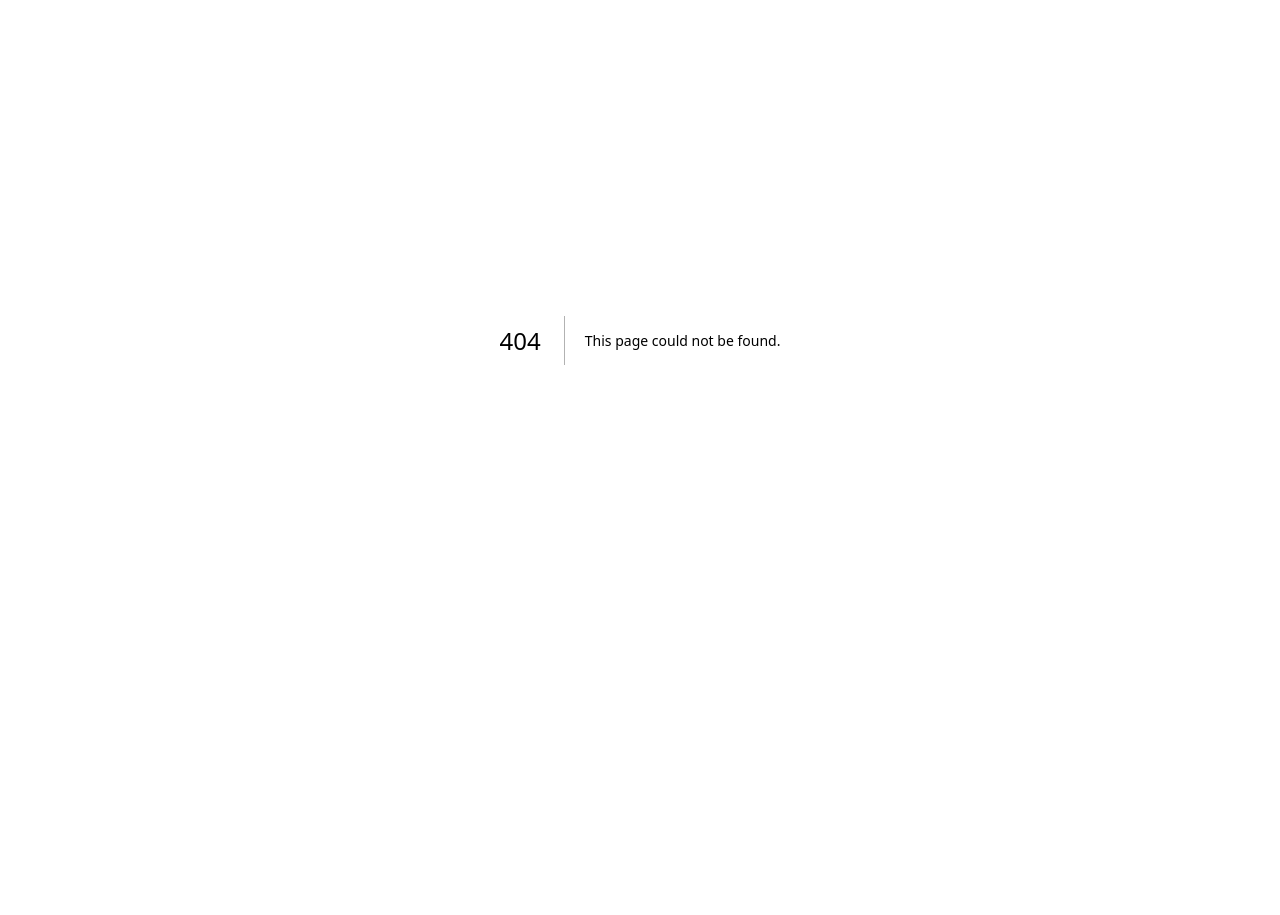
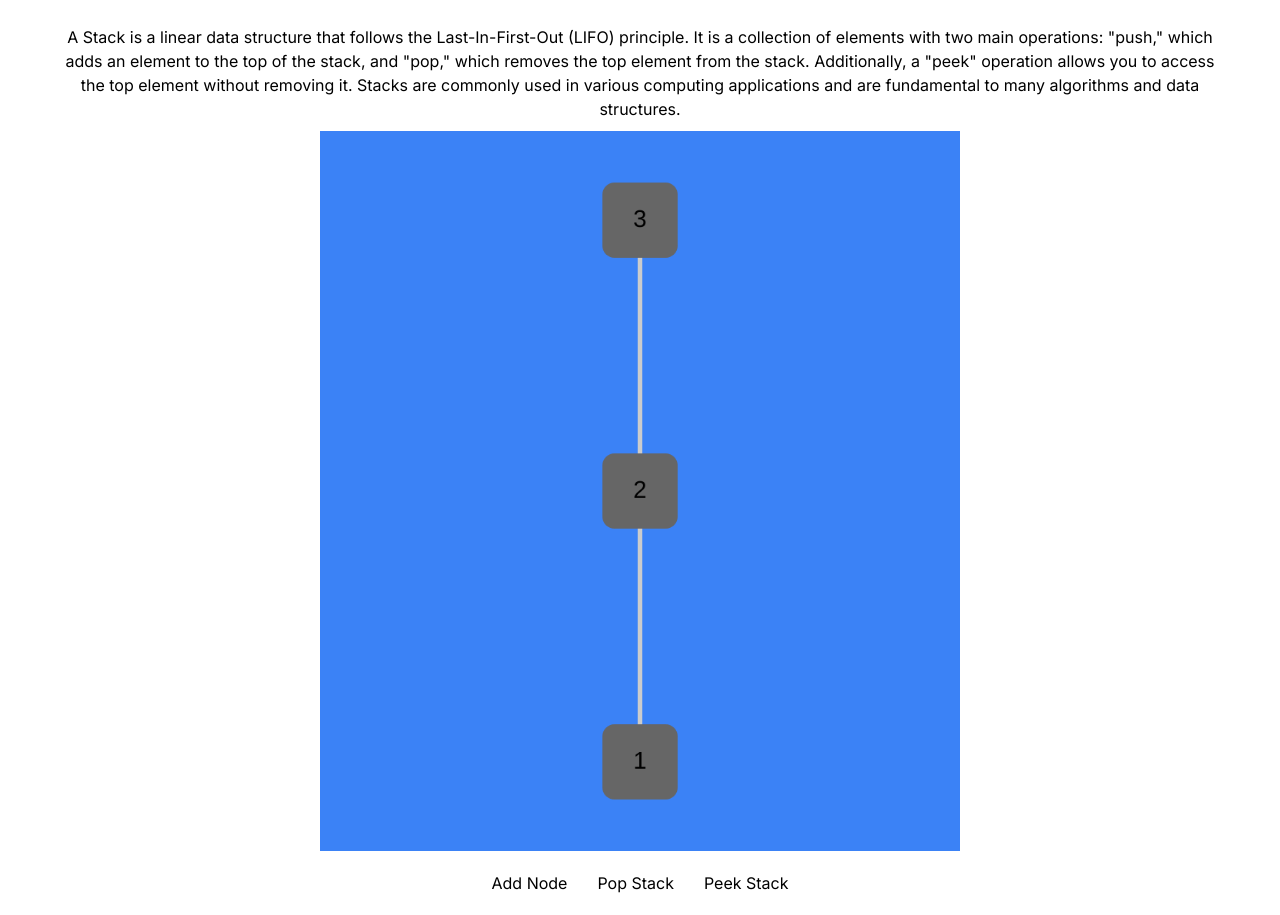
Before and after one commit to henrybarthelemy/heapster, a Next.js app in the folder umackathon/: page /stack in a window 1280 px wide. Before the commit this address had no page. Shown: the part 60-975 px from the top of the page. Before the commit the page ends 800 px from the top, so only its background shows below. Built offline with nearby package versions, Linux system fonts and the light colour scheme.

Commit message:
Feature: Stack Page

```diff
--- /dev/null
+++ b/umackathon/src/app/stack/page.tsx
@@ -0,0 +1,264 @@
+
+'use client';
+import React, { useEffect, useState } from 'react';
+import cytoscape from 'cytoscape';
+import "./style.css";
+
+const Stack = () => {
+    const [cy, setCy] = useState(null);
+
+    useEffect(() => {
+        // Initialize Cytoscape
+        const newCy = cytoscape({
+            container: document.getElementById('cy'),
+            elements: [
+                // nodes
+                { data: { id: 'item-1', label: '1' } },
+                { data: { id: 'item-2', label: '2' } },
+                { data: { id: 'item-3', label: '3' } },
+
+                // edges
+                { data: { id: 'edge-1', source: 'item-1', target: 'item-2' } },
+                { data: { id: 'edge-2', source: 'item-2', target: 'item-3' } },
+                // edges can be removed if not needed
+            ],
+            style: [
+                {
+                    selector: 'node:active',
+                    style: {
+                        'overlay-padding': 0,
+                        'overlay-color': 'transparent',
+                        'overlay-opacity': 0,
+                    }
+                },
+                {
+                    selector: 'node:selected',
+                    style: {
+                        'border-width': 0,
+                        'overlay-padding': 0,
+                        'overlay-color': 'transparent',
+                        'overlay-opacity': 0,
+                    }
+                },
+                {
+                    selector: 'node',
+                    style: {
+                        'shape': 'round-rectangle',
+                        'background-color': '#666',
+                        'label': 'data(label)',
+                        'text-valign': 'center',
+                        'text-halign': 'center',
+                        'overlay-opacity': 0,
+                        'border-width': 0,
+                        'width': 50,
+                        'height': 50,
+                        'cursor': 'default'
+                    }
+                },
+                {
+                    selector: 'edge',
+                    style: {
+                        'width': 3,
+                        'line-color': '#ccc'
+                    }
+                },
+                {
+                    selector: 'core',
+                    style: {
+                        'active-bg-opacity': 0,
+                        'active-bg-color': 'transparent',
+                        'active-bg-size': 0,
+
+
+
+                    }
+                },
+                {
+                    selector: 'edge',
+                    style: {
+                        'overlay-padding': 0,
+                        'overlay-color': 'transparent',
+                        'overlay-opacity': 0,
+                    }
+                }
+            ],
+            layout: {
+                name: 'grid',
+                fit: true
+            },
+            // Interaction options
+            userZoomingEnabled: false,
+            userPanningEnabled: false,
+            boxSelectionEnabled: false,
+        });
+
+        newCy.nodes().ungrabify();
+        setCy(newCy);
+
+        // Function to handle resize
+        const handleResize = () => {
+            newCy.resize();
+            applyVerticalLayout(newCy);
+        };
+
+        // Add event listener for resize
+        window.addEventListener('resize', handleResize);
+
+        // Apply initial layout
+        applyVerticalLayout(newCy);
+
+        // Remove event listener on cleanup
+        return () => {
+            window.removeEventListener('resize', handleResize);
+            newCy.destroy();
+        };
+    }, []);
+
+    // Function to layout nodes in a horizontal line
+    const applyVerticalLayout = (cyInstance) => {
+        const nodes = cyInstance.nodes();
+        const containerWidth = cyInstance.container().offsetWidth;
+        const containerHeight = cyInstance.container().offsetHeight;
+        const nodeHeight = 50; // Fixed node height
+        const spacing = containerHeight / (nodes.length + 1); // Calculate spacing based on container width and node count
+
+        nodes.positions((node, index) => {
+            let y = containerHeight - (spacing * (index + 1)); // Calculate x position with equal spacing
+            if (nodes.length === 1) {
+                y = containerHeight / 2; // Center the node if it's the only one
+            }
+            return {
+                x: containerWidth / 2,
+                y
+            };
+        });
+
+        // Instead of fit, manually set zoom and pan
+        if (nodes.length === 1) {
+            // If only one node, center it without zooming in
+            cyInstance.zoom({
+                level: 1, // Set the zoom level to 1 (or any appropriate level)
+                renderedPosition: { x: containerWidth / 2, y: containerHeight / 2 }
+            });
+        } else {
+            // If more than one node, fit them to the screen with padding
+            cyInstance.fit(nodes, 50); // Include 50 pixels of padding
+        }
+
+        cyInstance.center(nodes); // Center the nodes in the viewport
+    };
+
+
+
+    const addNodeAndEdge = () => {
+        if (!cy) return;
+
+        // Generate a new node ID based on current nodes count
+        const newNodeId = `item-${cy.nodes().length + 1}`;
+        const label = `${cy.nodes().length + 1}`;
+        const nodesToAdd = [{ group: 'nodes', data: { id: newNodeId, label: label } }];
+
+        // Only create an edge if there is at least one node present
+        if (cy.nodes().length > 0) {
+            const lastNodeId = `item-${cy.nodes().length}`;
+            nodesToAdd.push({ group: 'edges', data: { source: lastNodeId, target: newNodeId } });
+        }
+
+        // Add the new node, and potentially the edge
+        cy.add(nodesToAdd);
+        cy.$(`#${newNodeId}`).ungrabify();
+        // Re-apply layout
+        applyVerticalLayout(cy);
+    };
+
+
+    const popNode = () => {
+        if (!cy || cy.nodes().length < 1) return;
+
+        // Get the last node
+        const lastNode = cy.nodes().last();
+
+        if (cy.nodes().length > 1) {
+            // Get the second last node
+            const secondLastNode = cy.nodes()[cy.nodes().length - 2];
+
+            // Get the edge between the last node and the second last node
+            const edgeToRemove = cy.edges().filter(edge => {
+                return (edge.data('source') === secondLastNode.id() && edge.data('target') === lastNode.id()) ||
+                    (edge.data('target') === secondLastNode.id() && edge.data('source') === lastNode.id());
+            });
+
+            // Remove the last node and the edge connected to it
+            cy.remove(lastNode).remove(edgeToRemove);
+        } else if (cy.nodes().length === 1) {
+            // If there's only one node, just remove it
+            cy.remove(lastNode);
+        }
+
+        // Re-apply layout
+        applyVerticalLayout(cy);
+    };
+
+
+    const peek = () => {
+
+        if (!cy || cy.nodes().length < 1) return;
+
+        const lastNode = cy.nodes().last();
+
+        const flashDuration = 600;
+        const delay = 400;
+        const nodeFlashColor = 'red';
+        const lastNodeFlashColor = 'green'
+        const originalNodeColor = '#666'; // Assuming this is the original node color
+
+        // Function to animate the node color
+
+        const flashNode = async (nodeId, flashColor, originalColor, flashDuration, delayDuration) => {
+            const node = cy.$(`#${nodeId}`);
+            await node.animation({
+                style: {'background-color': flashColor},
+                duration: flashDuration / 2,
+                easing: 'ease-in-out'
+
+            }).play().promise();
+
+            await new Promise(resolve => setTimeout(resolve, delay));
+
+            await node.animation({
+                style: {'background-color': originalColor},
+                duration: flashDuration / 2,
+                easing: 'ease-out' // Easing function for a smooth end
+            }).play().promise();
+        }
+        flashNode(lastNode.id(), 'green', originalNodeColor, flashDuration, delay);
+    };
+
+
+    return (
+        <div>
+            <div className="title">
+                <p>Stack</p>
+            </div>
+            <div className="description">
+                <p>
+                    A Stack is a linear data structure that follows the Last-In-First-Out (LIFO) principle.
+                    It is a collection of elements with two main operations: "push," which adds an element to the top of the stack,
+                    and "pop," which removes the top element from the stack. Additionally, a "peek" operation allows you to access
+                    the top element without removing it. Stacks are commonly used in various computing applications and are fundamental
+                    to many algorithms and data structures.
+                </p>
+            </div>
+            <div className="cyContainer">
+                <div id='cy' className="bg-blue-500" />
+            </div>
+            <div className="buttonBar">
+                <button onClick={addNodeAndEdge}>Add Node</button>
+                <button onClick={popNode}>Pop Stack</button>
+                <button onClick={peek}>Peek Stack</button>
+            </div>
+        </div>
+    )
+};
+
+export default Stack;
--- /dev/null
+++ b/umackathon/src/app/stack/style.css
@@ -0,0 +1,31 @@
+.buttonBar {
+    display: flex;
+    justify-content: center;
+    align-items: center;
+    margin: 20px;
+    gap: 30px;
+}
+.cyContainer {
+    display: flex;
+    justify-content: center;
+    align-items: center;
+}
+#cy {
+    width: 50%;
+    height: 90vh;
+}
+.title {
+    text-align: center; /* Center the text horizontally */
+}
+
+.title p {
+    font-size: 50px; /* Adjust the font size as needed */
+}
+
+.description {
+    text-align: center;
+    padding-top: 10px;
+    padding-bottom: 10px;
+    margin: auto;
+    width: 90%;
+}
```
